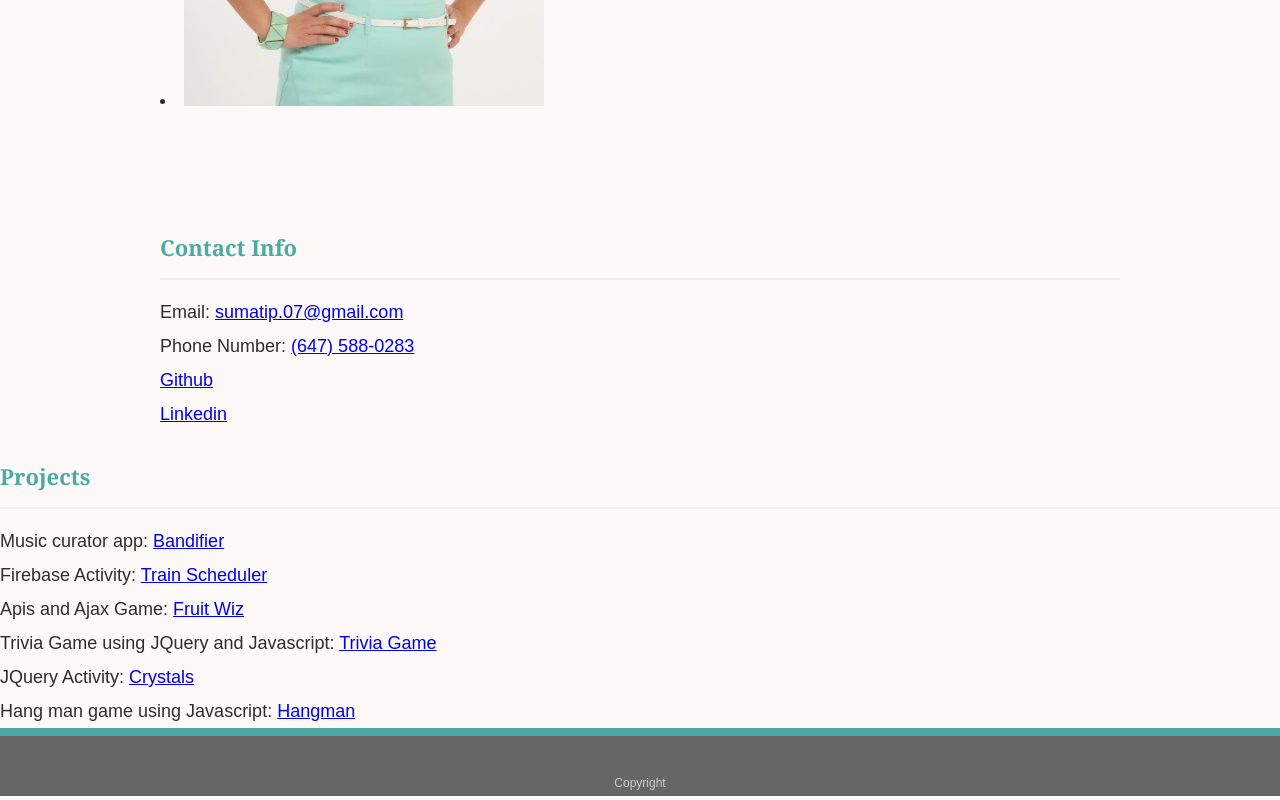
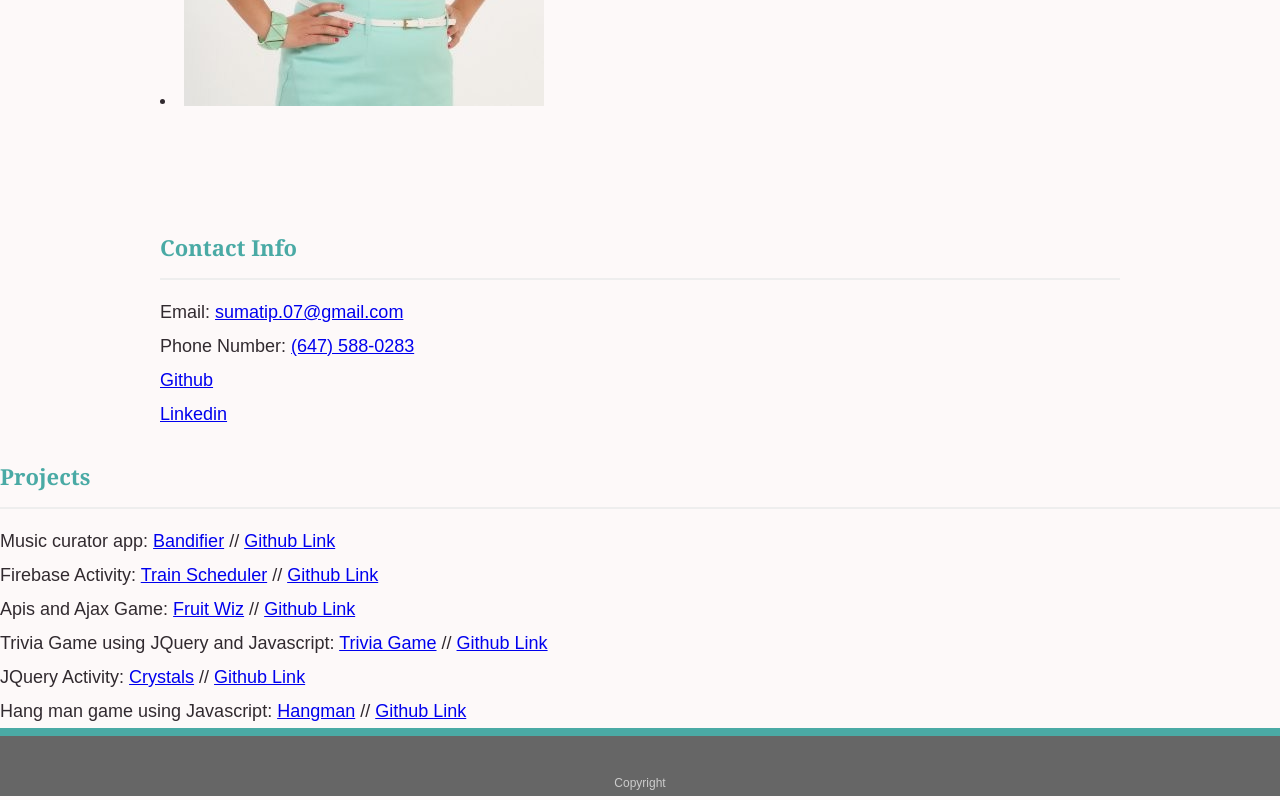
Before and after one commit to sumatip01/Portfolio, a plain HTML site: page index.html in a window 1280 px wide. Shown: the part 737-1537 px from the top of the page. Drawn offline with Linux system fonts and the light colour scheme.

Commit message:
live + github links updated

```diff
--- a/index.html
+++ b/index.html
@@ -51,23 +51,30 @@
         <h2>Projects</h2>
         <ul>
             <li><strong>Music curator app:</strong> <a
-               href="https://github.com/sumatip01/Bandifier">Bandifier</a>
+               href="https://sumatip01.github.io/Bandifier/">Bandifier</a> // <a
+               href="https://github.com/sumatip01/Bandifier">Github Link</a>
            <ul>
         <ul>
             <li><strong>Firebase Activity:</strong> <a
-            href="https://sumatip01.github.io/trainscheduler">Train Scheduler</a>
+            href="https://sumatip01.github.io/trainscheduler">Train Scheduler</a> // <a
+            href="https://github.com/sumatip01/trainscheduler">Github Link</a>
+
         <ul>
             <li><strong>Apis and Ajax Game:</strong> <a
-            href="https://sumatip01.github.io/fruit-wiz">Fruit Wiz</a>
+            href="https://sumatip01.github.io/fruit-wiz">Fruit Wiz</a> // <a
+            href="https://github.com/sumatip01/fruit-wiz">Github Link</a>
         <ul>
             <li><strong>Trivia Game using JQuery and Javascript:</strong> <a
-            href="https://sumatip01.github.io/triviagame">Trivia Game</a>
+            href="https://sumatip01.github.io/triviagame">Trivia Game</a> // <a
+            href="https://github.com/sumatip01/triviagame">Github Link</a>
         <ul>
             <li><strong>JQuery Activity:</strong> <a
-            href="https://github.com/sumatip01/unit-4-game">Crystals</a>
+            href="https://sumatip01.github.io/unit-4-game">Crystals</a> // <a
+            href="https://github.com/sumatip01/unit-4-game">Github Link</a>
         <ul>
             <li><strong>Hang man game using Javascript:</strong> <a
-            href="https://github.com/sumatip01/word-guess-game">Hangman</a>
+            href="https://sumatip01.github.io/word-guess-game">Hangman</a> // <a
+            href="https://github.com/sumatip01/word-guess-game">Github Link</a>
 
         </div>
 
```
